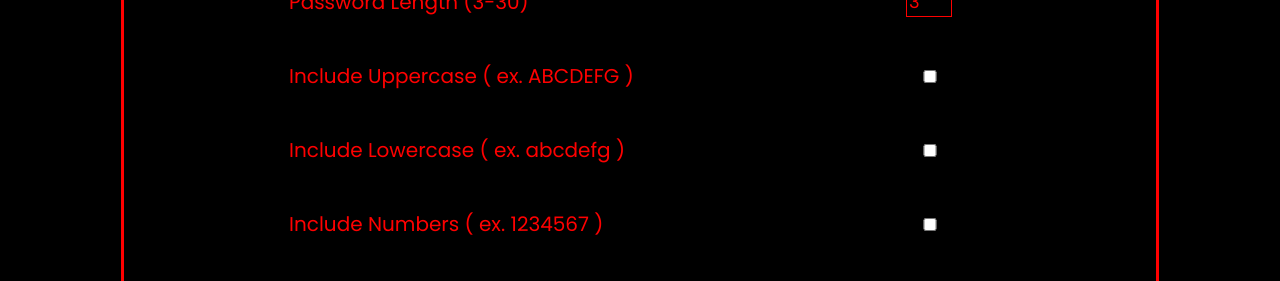
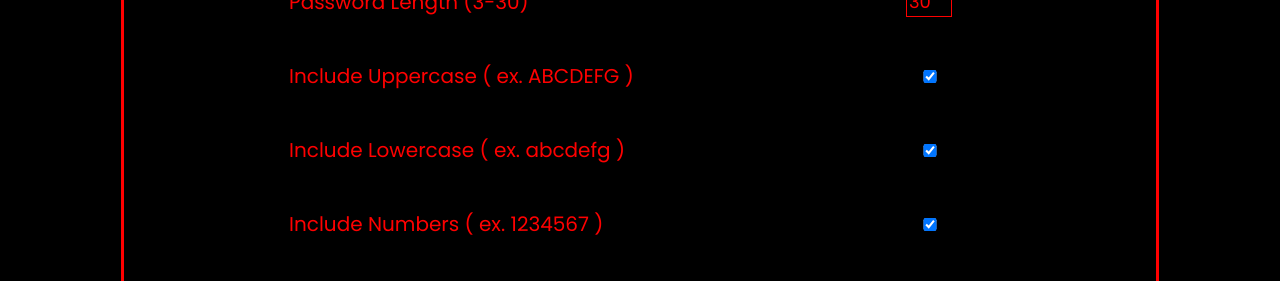
Before and after one commit to SergioGomes-Dev/Password-Generator-And-Cipher, a React (Create React App) app: page /password in a window 1280 px wide. Shown: the part 301-582 px from the top of the page. Built offline with nearby package versions, Linux system fonts and the light colour scheme.

Commit message:
Password Generator Default Values Change

```diff
--- a/src/screens/CipherProgramScreen.js
+++ b/src/screens/CipherProgramScreen.js
@@ -56,8 +56,7 @@ const CipherProgramScreen = () => {
       }
     }
   }
-  // var char= string[i];
-  // char.match(/[a-z]/i)
+
   function caesarCipher() {
     var output = "";
 
--- a/src/screens/PasswordGeneratorScreen.js
+++ b/src/screens/PasswordGeneratorScreen.js
@@ -1,11 +1,11 @@
 import React, { useState } from "react";
 
 const PasswordGeneratorScreen = () => {
-  const [length, setLength] = useState(3);
+  const [length, setLength] = useState(30);
   const [symbols, setSymbols] = useState(false);
-  const [uppercase, setUppercase] = useState(false);
-  const [lowercase, setLowercase] = useState(false);
-  const [numbers, setNumbers] = useState(false);
+  const [uppercase, setUppercase] = useState(true);
+  const [lowercase, setLowercase] = useState(true);
+  const [numbers, setNumbers] = useState(true);
   const [password, setPassword] = useState(
     "Generated Password Will Appear Here"
   );
@@ -211,6 +211,7 @@ const PasswordGeneratorScreen = () => {
                 <input
                   onClick={uppercaseClick}
                   type="checkbox"
+                  checked={uppercase}
                   aria-label="Include Uppercase Checkbox"
                 ></input>
               </td>
@@ -223,6 +224,7 @@ const PasswordGeneratorScreen = () => {
                 <input
                   onClick={lowercaseClick}
                   type="checkbox"
+                  checked={lowercase}
                   aria-label="Include Lowercase Checkbox"
                 ></input>
               </td>
@@ -235,6 +237,7 @@ const PasswordGeneratorScreen = () => {
                 <input
                   onClick={numbersClick}
                   type="checkbox"
+                  checked={numbers}
                   aria-label="Include Numbers Checkbox"
                 ></input>
               </td>
@@ -255,6 +258,7 @@ const PasswordGeneratorScreen = () => {
                 <input
                   onClick={symbolsClick}
                   type="checkbox"
+                  checked={symbols}
                   aria-label="Include Symbols Checkbox"
                 ></input>
               </td>
```
